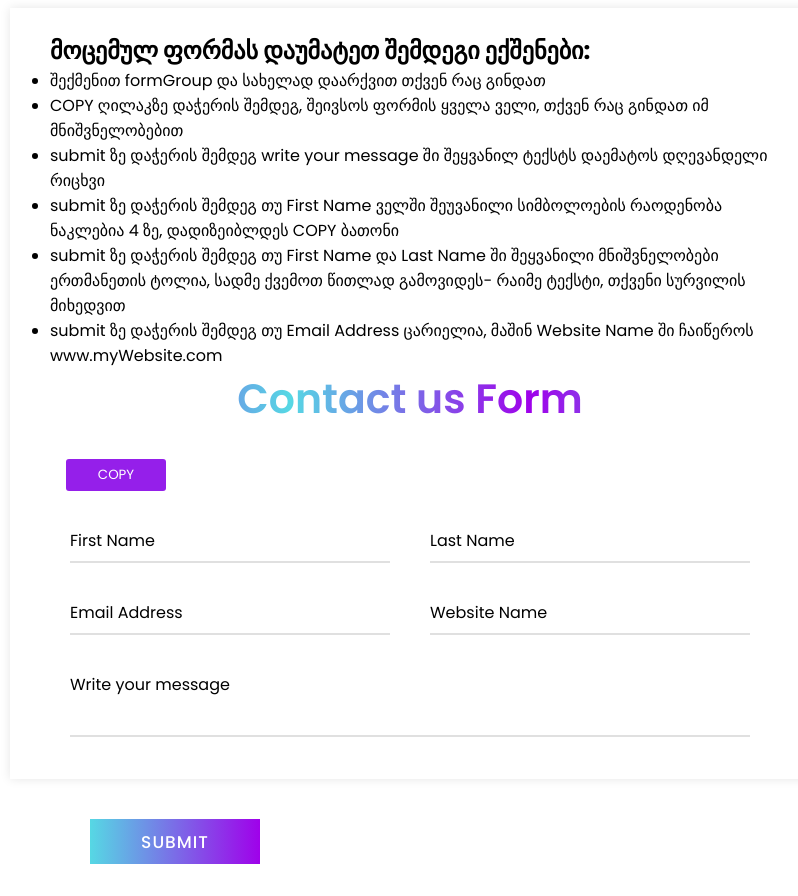
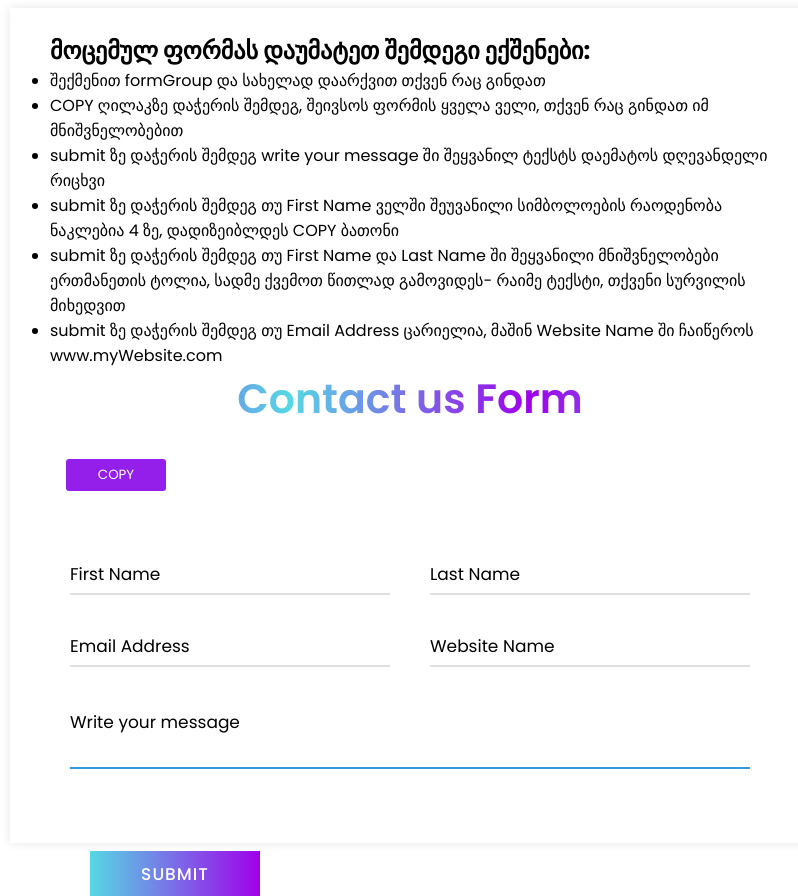
Before and after one commit to gptskialadze/bog-training, an Angular app: page / in a window 1280 px wide. Shown: the whole page, without its empty margins (230-1028 px from the left). Before the commit the page ends 864 px from the top, so only its background shows below. Built offline with nearby package versions, Linux system fonts and the light colour scheme.

Commit message:
implement

```diff
--- a/src/app/app.component.html
+++ b/src/app/app.component.html
@@ -35,46 +35,53 @@
        Contact us Form
     </div>
 
-    <form action="#">
-        <button class="copy">COPY</button>
+    <form [formGroup]="regForm" >
+        <button class="copy" [disabled] = "isCopyDisabled" (click)="copyAction()">COPY</button>
+      <div class="form-row">
+        <h4 id = "namesMatch" [hidden]="!namesMatch">Names Match!</h4>
+      </div>
        <div class="form-row">
           <div class="input-data">
-             <input type="text" required>
              <div class="underline"></div>
-             <label for="">First Name</label>
+             <label for="firstName"></label>
+            <input id="firstName" type="text" formControlName="firstName"/>
           </div>
           <div class="input-data">
-             <input type="text" required>
              <div class="underline"></div>
-             <label for="">Last Name</label>
+             <label for="lastName"></label>
+            <input id="lastName" type="text" formControlName="lastName">
           </div>
        </div>
        <div class="form-row">
           <div class="input-data">
-             <input type="text" required>
              <div class="underline"></div>
-             <label for="">Email Address</label>
+             <label for="email"></label>
+            <input id="email" type="text" formControlName="email">
           </div>
           <div class="input-data">
-             <input type="text" required>
              <div class="underline"></div>
-             <label for="">Website Name</label>
+             <label for="website"></label>
+            <input id="website" type="text" formControlName="website">
           </div>
        </div>
        <div class="form-row">
        <div class="input-data textarea">
-          <textarea rows="8" cols="80" required></textarea>
+          <textarea id="message" formControlName="message" rows="8" cols="80" required></textarea>
           <br />
           <div class="underline"></div>
-          <label for="">Write your message</label>
+          <label for="message"></label>
           <br />
-          <div class="form-row submit-btn">
+          <div class="form-row submit-btn" (click) = "onSubmitCheck()">
              <div class="input-data">
                 <div class="inner"></div>
                 <input type="submit" value="submit">
              </div>
           </div>
           </div>
-          </div>
+       </div>
+      <div class="form-row">
+        <h4 id = "validForm" [hidden]="!isValid">{{regForm.value|json}}</h4>
+      </div>
+
     </form>
  </div>
--- a/src/app/app.component.scss
+++ b/src/app/app.component.scss
@@ -129,6 +129,10 @@ form .form-row .textarea{
   position: relative;
   z-index: 2;
 }
+
+#namesMatch {
+  color : red;
+}
 @media (max-width: 700px) {
   .container .text{
     font-size: 30px;
--- a/src/app/app.component.ts
+++ b/src/app/app.component.ts
@@ -1,4 +1,5 @@
-import { Component } from '@angular/core';
+import {Component, SimpleChanges} from '@angular/core';
+import {FormBuilder, FormControl, FormGroup, Validators} from "@angular/forms";
 
 @Component({
   selector: 'app-root',
@@ -7,4 +8,83 @@ import { Component } from '@angular/core';
 })
 export class AppComponent {
   title = 'myapp';
+  isValid: boolean = false;
+  isCopyDisabled: boolean = false;
+  namesMatch: boolean = false;
+  regForm: FormGroup;
+
+  constructor(private fb: FormBuilder) {
+    this.regForm = this.fb.group({
+      firstName: ['First Name'],
+      lastName: ['Last Name'],
+      email: ['Email Address'],
+      website: ['Website Name'],
+      message: ['Write your message']
+    });
+
+    this.regForm.get('website')?.valueChanges.subscribe((value: string) => {
+      if (value === 'www.myvideo.ge') {
+        const newValue = value + 'my.ge';
+        this.regForm.patchValue({ website: newValue });
+      }
+    });
+  }
+
+  copyAction(): void {
+    this.regForm.setValue({
+      firstName: 'Mariam',
+      lastName: 'Mukhulishvili',
+      email: 'lonelyTylenol961@gmail.com',
+      website: 'bog.ge',
+      message: 'Message Here'
+    })
+  }
+
+  onSubmitCheck(): void {
+    this.isValid = true;
+
+    if (this.regForm.value.firstName?.trim() === '' ||
+      this.regForm.value.lastName?.trim() === '') {
+      this.isValid = false;
+    }
+
+    if (!(this.regForm.value.email?.includes('@'))) {
+      this.isValid = false;
+    }
+
+    // @ts-ignore
+    if (this.regForm.value.website?.length > 10) {
+      this.isValid = false;
+    }
+
+    // @ts-ignore
+    if (!(this.regForm.value.firstName?.at(0).toUpperCase() ===
+      this.regForm.value.firstName?.at(0))) {
+      alert("სახელი უნდა იწყებოდეს მაღალი რეგისტრით");
+      this.isValid = false;
+    }
+
+
+    const currentDate = new Date().toLocaleString();
+    this.regForm.patchValue({
+      message: this.regForm.value.message + currentDate,
+    })
+
+    // @ts-ignore
+    if(this.regForm.value.firstName?.length < 4) {
+      this.isCopyDisabled = true;
+    }
+
+    if(this.regForm.value.firstName === this.regForm.value.lastName) {
+      this.namesMatch = true;
+    }
+  }
 }
+
+interface IRegForm {
+  firstName: FormControl<string>;
+  lastName: FormControl<string>;
+  email: FormControl<string>;
+  website: FormControl<string>;
+  message: FormControl<string>;
+}
--- a/src/app/app.module.ts
+++ b/src/app/app.module.ts
@@ -2,13 +2,15 @@ import { NgModule } from '@angular/core';
 import { BrowserModule } from '@angular/platform-browser';
 
 import { AppComponent } from './app.component';
+import {ReactiveFormsModule} from "@angular/forms";
 
 @NgModule({
   declarations: [
     AppComponent
   ],
   imports: [
-    BrowserModule
+    BrowserModule,
+    ReactiveFormsModule
   ],
   providers: [],
   bootstrap: [AppComponent]
```
